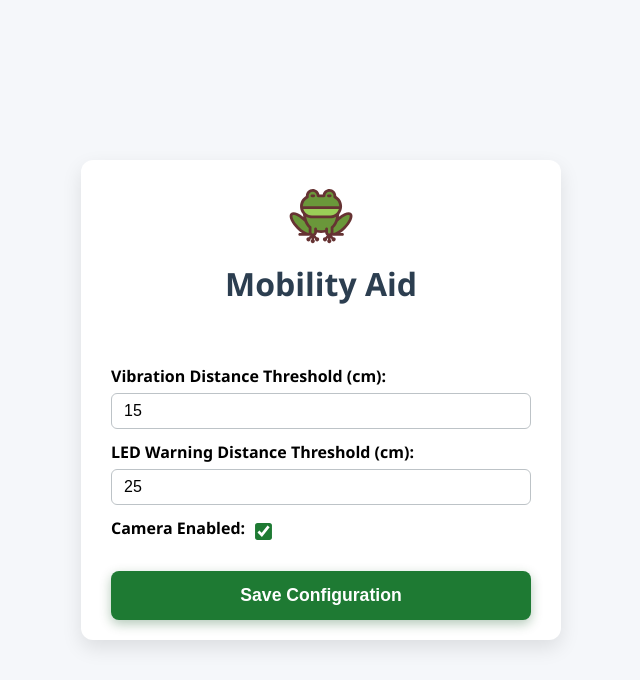
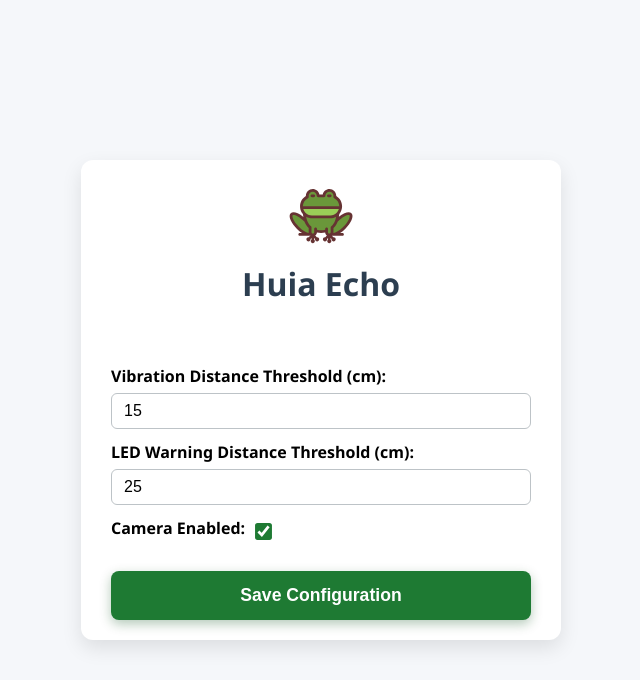
Before and after one commit to TF2113/mobility-aid, a Flask app: page / in a window 1280 px wide. Shown: the top 680 px of the page, without its empty margins (319-959 px from the left). Run offline with Flask 3, Linux system fonts and the light colour scheme.

Commit message:
Rename project

```diff
--- a/web/templates/index.html
+++ b/web/templates/index.html
@@ -12,7 +12,7 @@
     <div class= "container">
         <div class="heading">
             <img class="frog" src="{{ url_for('static', filename='frog-svgrepo-com.svg') }}" width="72" height="72">
-            <h1 class="title">Mobility Aid</h1>
+            <h1 class="title">Huia Echo</h1>
         </div>
 
         {% with messages = get_flashed_messages(with_categories=true) %}
```
